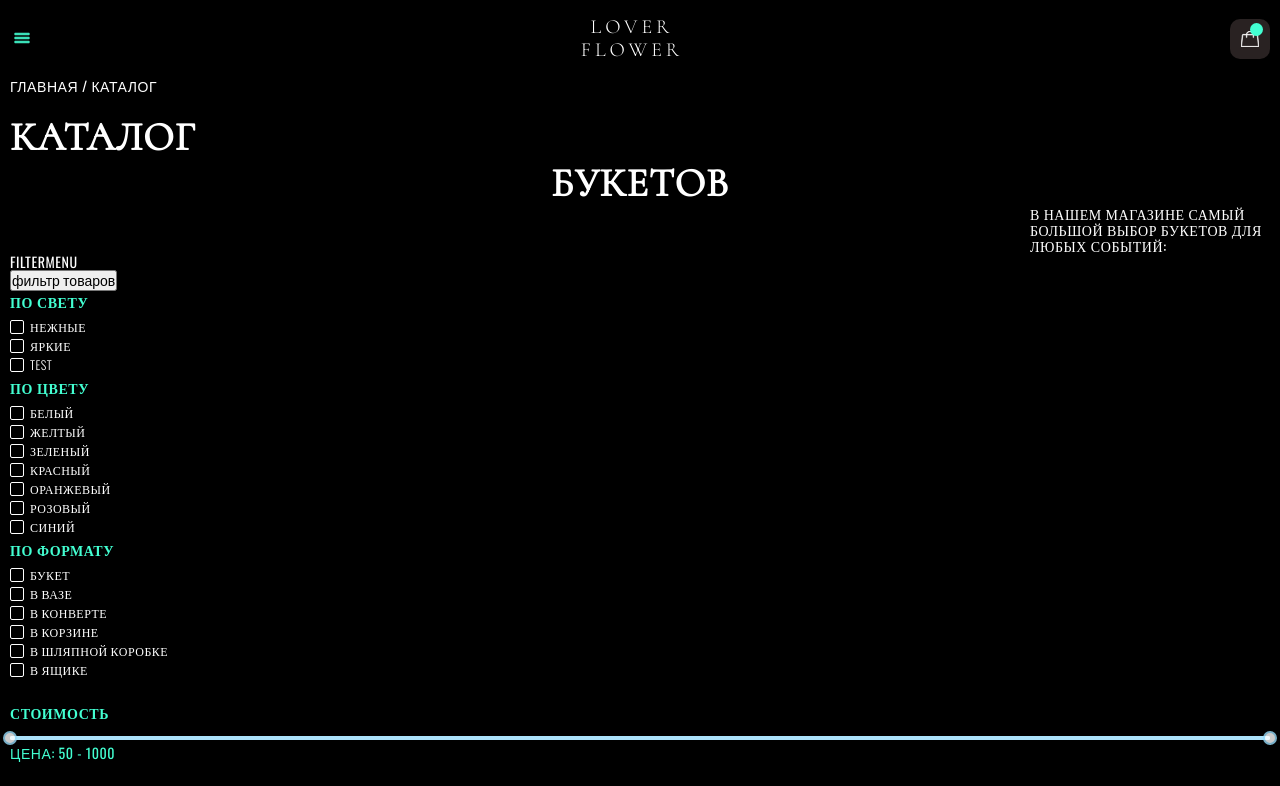
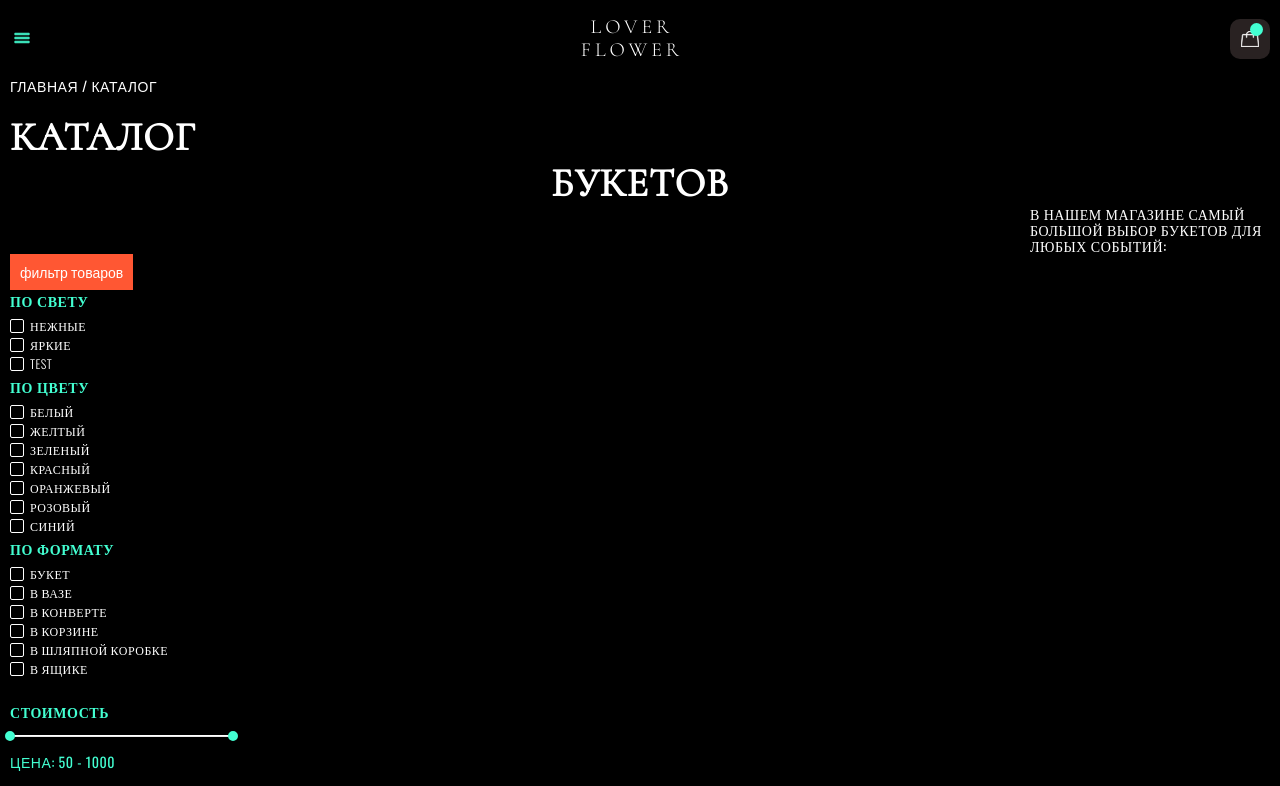
Before and after one commit to AlexRose2603/flowers-project, a React (Vite) app: page /catalog in a window 1280 px wide. Shown: the top 786 px of the page. Built offline with nearby package versions, Linux system fonts and the light colour scheme.

Commit message:
ADDED: FilterButton animation

```diff
--- a/src/components/FilterMenu/PriceSlider/PriceSlider.jsx
+++ b/src/components/FilterMenu/PriceSlider/PriceSlider.jsx
@@ -1,6 +1,6 @@
 import { useState } from "react";
-import Slider from "rc-slider";
-import "rc-slider/assets/index.css";
+
+import { StyledSlider } from "./PriceSlider.styled";
 
 const PriceSlider = () => {
   const [statePrice, setStatePrice] = useState({
@@ -13,7 +13,7 @@ const PriceSlider = () => {
   };
   return (
     <div>
-      <Slider
+      <StyledSlider
         min={50}
         max={1000}
         range
--- a/src/components/FilterMenu/PriceSlider/PriceSlider.styled.jsx
+++ b/src/components/FilterMenu/PriceSlider/PriceSlider.styled.jsx
@@ -0,0 +1,29 @@
+import styled from "styled-components";
+import "rc-slider/assets/index.css";
+
+import Slider from "rc-slider";
+
+export const StyledSlider = styled(Slider)`
+  max-width: 223px;
+  margin-bottom: 10px;
+
+  .rc-slider-rail {
+    border: "2px solid #ff5733";
+    max-height: 2px;
+  }
+
+  .rc-slider-track {
+    background-color: #ffffff;
+    max-height: 1px;
+    border: "2px solid #ff5733";
+  }
+
+  .rc-slider-handle {
+    background-color: #43ffd2;
+    border-color: #43ffd2;
+    opacity: 1;
+    width: 10px;
+    height: 10px;
+    margin-top: -4px;
+  }
+`;
--- a/src/components/FilterMenu/ProductFilter/ProductFilter.jsx
+++ b/src/components/FilterMenu/ProductFilter/ProductFilter.jsx
@@ -8,6 +8,9 @@ import {
   FilterInput,
   ContainerCheckbox,
   SliderConteiner,
+  ListContainer,
+  List,
+  FilterButton,
 } from "./ProductFilter.styled";
 import PriceSlider from "../PriceSlider/PriceSlider";
 
@@ -72,12 +75,10 @@ const ProductFilter = () => {
   console.log("inputValue", inputValue);
 
   return (
-    <div>
-      <p>FilterMenu</p>
+    <ListContainer>
+      <FilterButton onClick={togleMenu}>фильтр товаров</FilterButton>
 
-      <button onClick={togleMenu}>фильтр товаров</button>
-      {isOpen && (
-        <div>
+      <List isOpen={isOpen}>
         <Formik initialValues={initialValues} onSubmit={handleSubmit}>
           {({ values, setFieldValue }) => (
             <Form>
@@ -165,9 +166,8 @@ const ProductFilter = () => {
             </Form>
           )}
         </Formik>
-        </div>
-      )}
-    </div>
+      </List>
+    </ListContainer>
   );
 };
 
--- a/src/components/FilterMenu/ProductFilter/ProductFilter.styled.jsx
+++ b/src/components/FilterMenu/ProductFilter/ProductFilter.styled.jsx
@@ -75,3 +75,32 @@ export const ContainerCheckbox = styled.div`
     margin-right: 6px;
   }
 `;
+export const ListContainer = styled.div`
+  position: relative;
+`;
+
+export const FilterButton = styled.button`
+  background-color: #ff5733;
+  color: white;
+  padding: 10px;
+  border: none;
+  cursor: pointer;
+`;
+
+export const List = styled.div`
+  width: 300px;
+  list-style: none;
+  padding: 0;
+  margin: 0;
+  z-index: 999999;
+  position: ${({ isOpen }) => (isOpen ? "sticky" : "absolute")};
+  top: 100%; /* Размещение списка под кнопкой */
+  left: 0;
+
+  max-height: 100%;
+  opacity: ${({ isOpen }) => (isOpen ? 1 : 0)}; /* Прозрачность */
+  transform: translateY(
+    ${({ isOpen }) => (isOpen ? "0" : "-10px")}
+  ); /* Сдвиг при открытии */
+  transition: opacity 0.3s, transform 0.3s; /* Плавная анимация */
+`;
```
Lines whose indentation alone changed are shown as unchanged.
